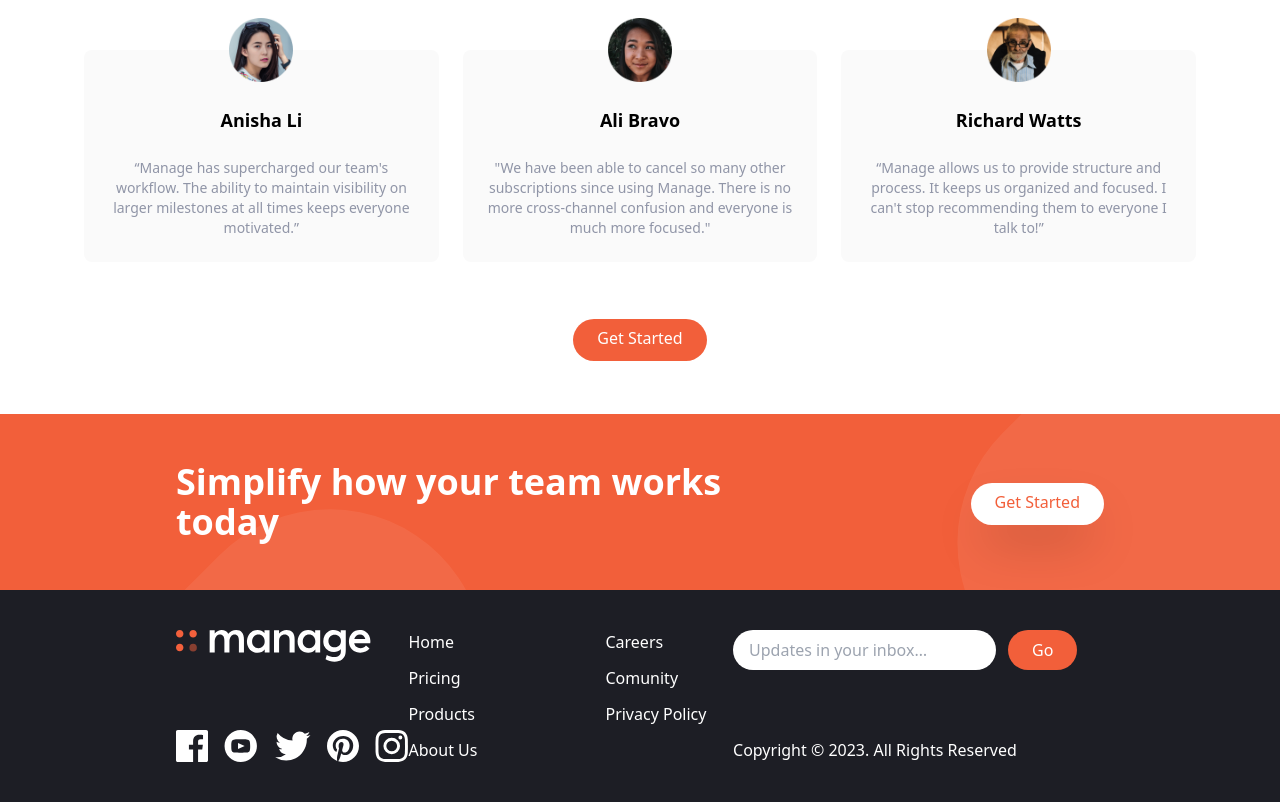
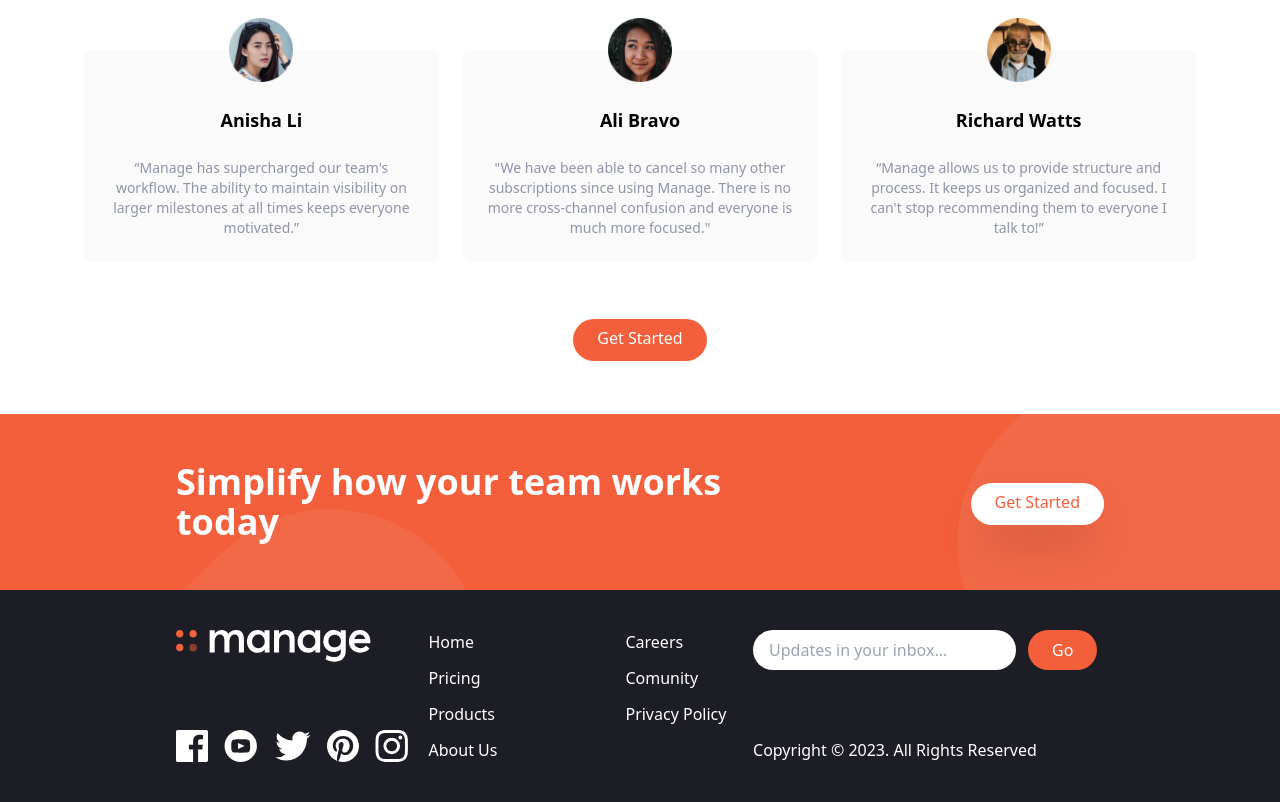
Before and after one commit to gorg1ev/manage-landing-page, a website: page index.html in a window 1280 px wide. Shown: the part 1354-2156 px from the top of the page. Drawn offline with Linux system fonts and the light colour scheme.

Commit message:
bugs fix

```diff
--- a/index.html
+++ b/index.html
@@ -307,7 +307,7 @@
       <footer class="bg-veryDarkBlue">
          <!-- Flex Container  -->
          <div
-            class="container flex flex-wrap flex-col-reverse justify-between px-6 py-10 mx-auto space-y-8 md:flex-row md:space-y-0 md:gap-20 lg:gap-0"
+            class="container flex flex-wrap flex-col-reverse justify-between px-6 py-10 mx-auto space-y-8 md:flex-row md:space-y-0 md:gap-20 lg:gap-5"
          >
             <!-- Logo and Social Link Container  -->
             <div
@@ -383,7 +383,8 @@
             <div class="flex flex-col justify-between mx-auto">
                <form class="flex space-x-3">
                   <input
-                     type="text"
+                     required
+                     type="email"
                      class="flex-1 px-4 rounded-full focus:outline-none"
                      placeholder="Updates in your inbox…"
                   />
```
Also changed, not shown: css/main.css.
